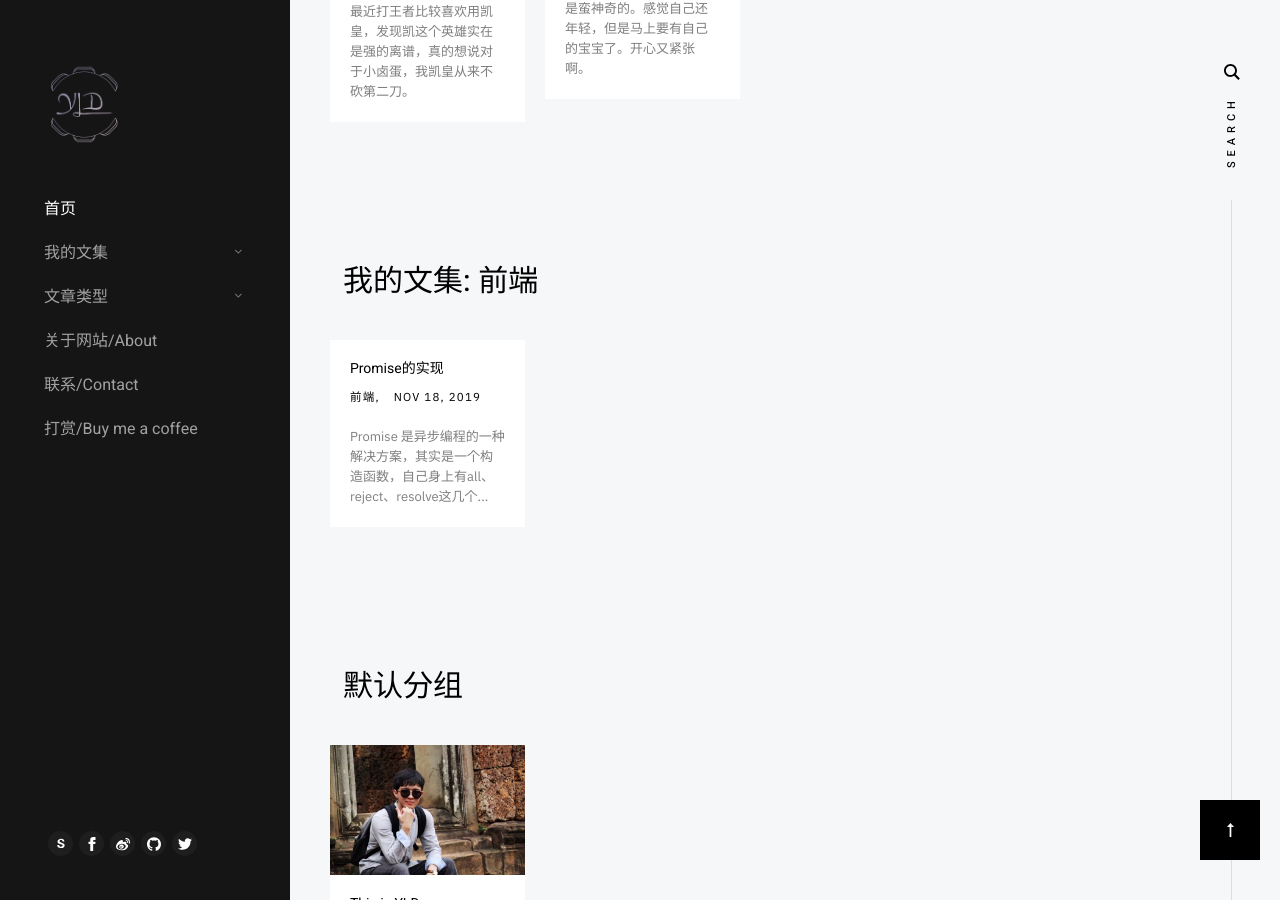
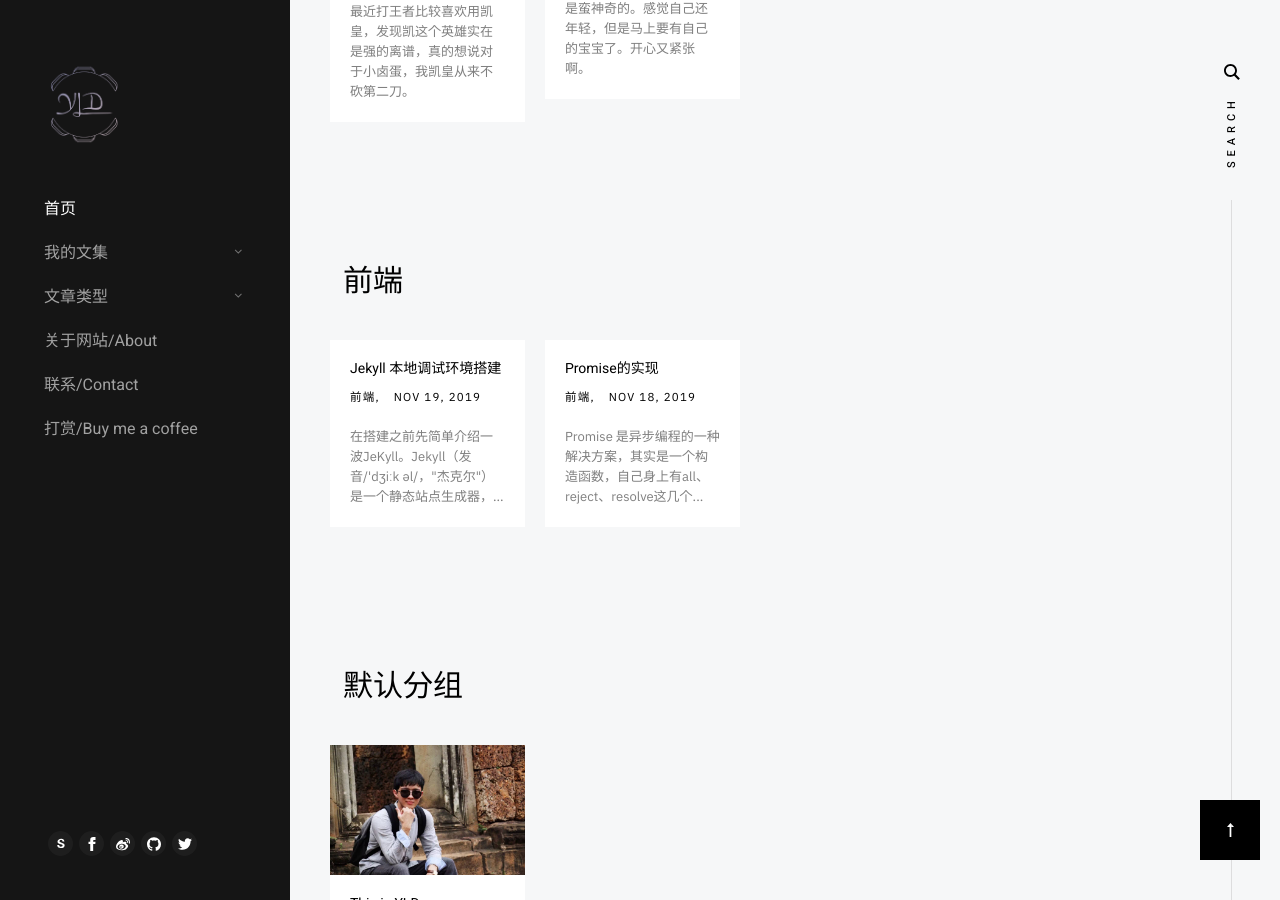
Before and after one commit to aiyld/yldblog, a Jekyll site: the page built from _pages/categories.html, in a window 1280 px wide and 900 px high, scrolled down 1279 px. Built offline with Jekyll 4.4.1, drawn with Linux system fonts in a browser that asks for light colours; comment, search, counter and statistics services are not loaded; some of the changed text lies outside the part shown.

```diff
--- a/_pages/categories.html
+++ b/_pages/categories.html
@@ -7,7 +7,7 @@ permalink: "/categories.html"
 <div class="s-content" style="padding-top: 0;">
     {% for category in site.categories %}
     <header class="listing-header">
-      <h1 class="h2 list-header" id="{{ category[0] | downcase }}">我的文集: {{ category[0] }}</h1>
+      <h1 class="h2 list-header" id="{{ category[0] | downcase }}">{{ category[0] }}</h1>
     </header>
 
     <div class="masonry-wrap">
--- /dev/null
+++ b/_posts/2019-11-19-jekyll-debug.md
@@ -0,0 +1,48 @@
+---
+layout: post
+title:  "Jekyll 本地调试环境搭建"
+categories: [ 前端 ]
+author: yld
+tag: article
+marks: ["前端", "源代码", "Jekyll"]
+---
+
+<p>在搭建之前先简单介绍一波JeKyll。Jekyll（发音/'dʒiːk əl/，"杰克尔"）是一个静态站点生成器，它会根据网页源码生成静态文件。它提供了模板、变量、插件等功能，你可以利用它发布一个免费的博客网站，而且还无限流量，不需要服务器，不需要后台。</p>
+
+<p>
+Jekyll 本地调试环境搭建
+</p>
+<ol>
+
+<li>
+  <p>安装一个完整的Ruby开发环境<p>
+  <pre><code>
+	# Install Homebrew
+  /usr/bin/ruby -e "$(curl -fsSL https://raw.githubusercontent.com/Homebrew/install/master/install)"
+	brew install ruby
+  export PATH=/usr/local/opt/ruby/bin:$PATH
+  </code></pre>
+  <p>其他平台访问：<a href="https://jekyllrb.com/docs/installation/macos/" target="blank">https://jekyllrb.com/docs/installation/macos/</a></p>
+</li>
+
+<li>Install Jekyll and bundler gems
+<pre><code>gem install jekyll bundler
+</li>
+
+<li>Create a new Jekyll site at ./myblog
+<pre><code>jekyll new myblog
+</li>
+<li>Change into your new directory
+<pre><code>cd myblog
+</li>
+<li>Build the site and make it available on a local server
+<pre><code>bundle exec jekyll serve
+</li>
+<p>更多详情访问：<a href="https://jekyllrb.com/docs/" target="_blank">https://jekyllrb.com/docs/</a></p>
+<pre><code>
+bundle init
+bundle install
+bundle add jekyll
+bundle exec jekyll serve
+</code></pre>
+</ol>
```
